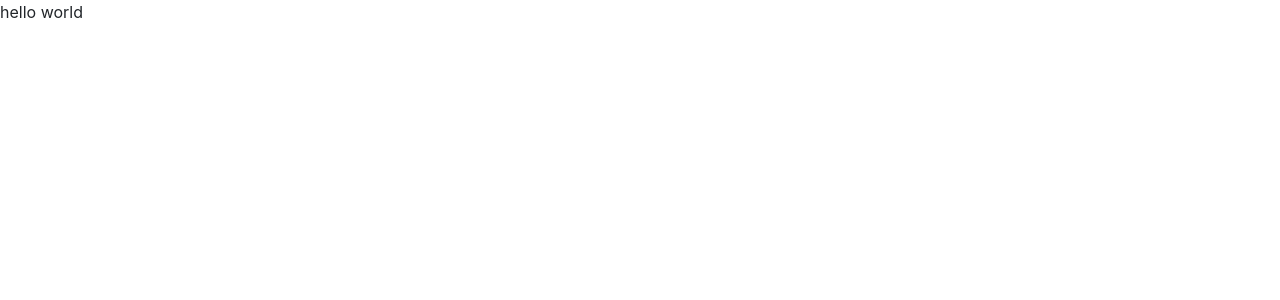
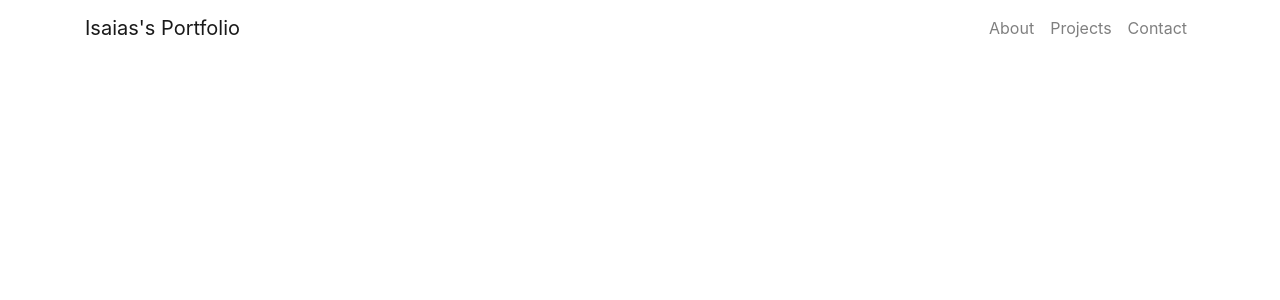
Before and after one commit to idelmundo/reactPortfolio, a React (Create React App) app in the folder portfolio/: page / in a window 1280 px wide. Shown: the top 300 px of the page. Built offline with nearby package versions, Linux system fonts and the light colour scheme.

Commit message:
added navbar

```diff
--- a/portfolio/src/App.js
+++ b/portfolio/src/App.js
@@ -1,17 +1,14 @@
-import React from 'react';
-import './App.css';
-import navbar from "./component/navbar"
+import React from "react";
+// import HelloBootstrap from "./component/HelloBootstrap";
+import Navbar from "./component/navbar";
 
-class App extends React.Component {
-  constructor(props){
-    super(props)
-    this.state = {}
-  }
-  render() {
+function App() {
   return (
-    <div> hello world</div>
+    <div>
+
+  <Navbar/>
+  </div>
   )
-  };
 }
 
 export default App;
--- /dev/null
+++ b/portfolio/src/component/HelloBootstrap.js
@@ -0,0 +1,33 @@
+import React from "react";
+
+function HelloBootstrap() {
+  return (
+    <div className="container">
+      <div className="jumbotron">
+        <h1>Hello, world!</h1>
+        <p>I'm a jumbotron!</p>
+        <p>
+          <button className="btn btn-primary btn-lg">Learn more</button>
+        </p>
+      </div>
+      <div className="card mb-4">
+        <div className="card-header">
+          <h3>Card title</h3>
+        </div>
+        <div className="card-body">
+          <p className="card-text">Card content</p>
+        </div>
+      </div>
+      <div className="card mb-4">
+        <div className="card-header">
+          <h3>Card title</h3>
+        </div>
+        <div className="card-body">
+          <p className="card-text">Card content</p>
+        </div>
+      </div>
+    </div>
+  );
+}
+
+export default HelloBootstrap;
--- a/portfolio/src/component/navbar/index.js
+++ b/portfolio/src/component/navbar/index.js
@@ -0,0 +1,24 @@
+import React from "react";
+
+function navbar() {
+    return (
+        <nav class="navbar navbar-expand-lg navbar-light fixed-top" id="nav">
+        <div class="container">
+            <a class="navbar-brand js-scroll-trigger" href="#page-top">Isaias's Portfolio</a>
+            <button class="navbar-toggler navbar-toggler-right" type="button" data-toggle="collapse" data-target="#navbarResponsive" aria-controls="navbarResponsive" aria-expanded="false" aria-label="Toggle navigation">
+                Menu
+                <i class="fas fa-bars"></i>
+            </button>
+            <div class="collapse navbar-collapse" id="navbarResponsive">
+                <ul class="navbar-nav ml-auto">
+                    <li class="nav-item"><a class="nav-link js-scroll-trigger" href="#about">About</a></li>
+                    <li class="nav-item"><a class="nav-link js-scroll-trigger" href="#projects">Projects</a></li>
+                    <li class="nav-item"><a class="nav-link js-scroll-trigger" href="#contact">Contact</a></li>
+                </ul>
+            </div>
+        </div>
+    </nav>
+    )
+}
+
+export default navbar;
```
Also changed, not shown: portfolio/src/component/header/header.js (added).
